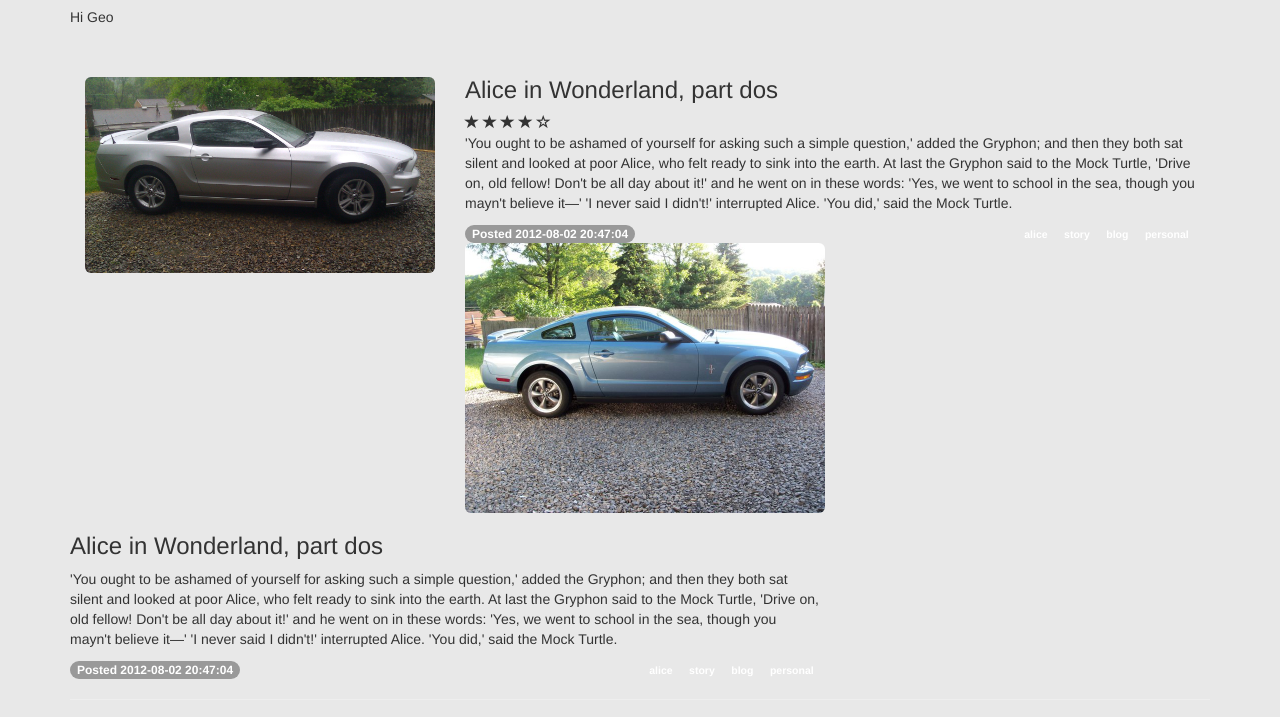
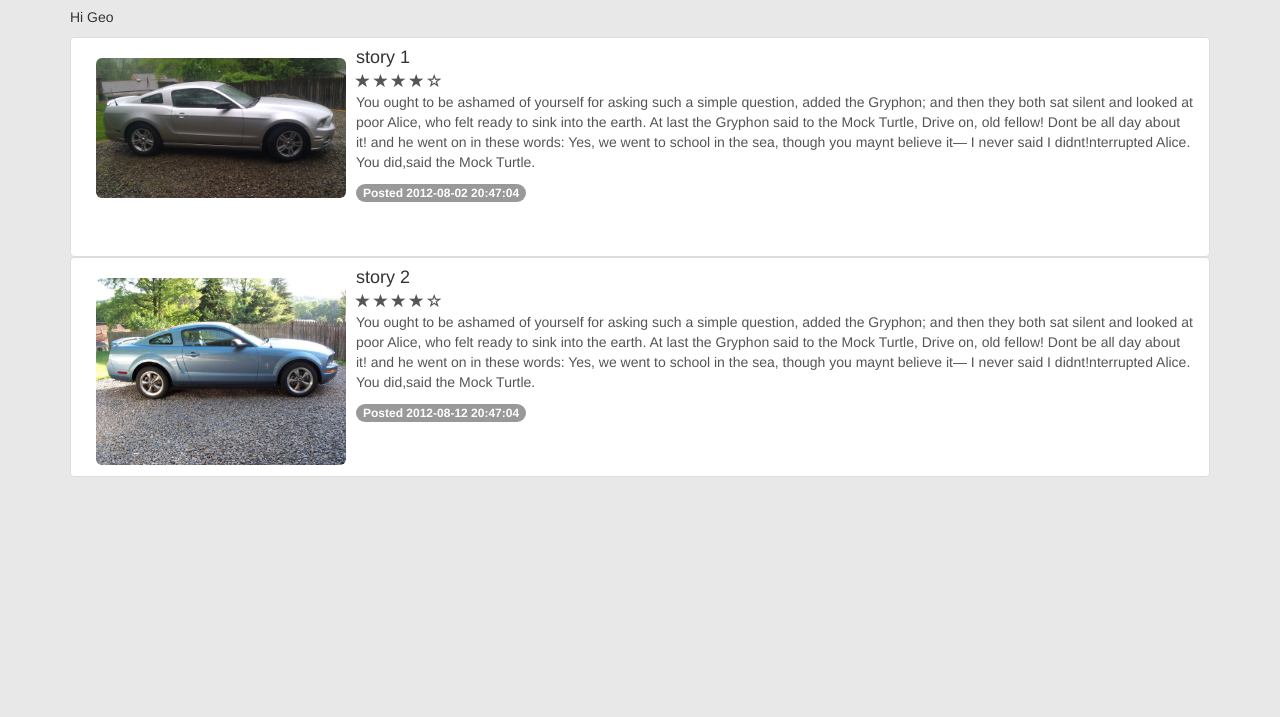
Before and after one commit to GeoPro4/TestK, a website: page src/index.html at #/page3 in a window 1280 px wide. Shown: the part 123-840 px from the top of the page. After the commit the page ends 800 px from the top, so only its background shows below. Drawn offline with Linux system fonts and the light colour scheme; files that its build step writes are made by us from their sources.

Commit message:
click list

```diff
--- a/src/js/controllers.js
+++ b/src/js/controllers.js
@@ -136,6 +136,24 @@ app.controller('BlogController', function ($scope) {
 
 app.controller('Page3Controller', function ($scope) {
 	$scope.name = 'Geo';
+	$scope.numOfStars = 5;
+
+	$scope.reviews = [
+		{
+			'title': 'story 1',
+			'imgUrl': 'img/new_stang.jpg',
+			'storyText': 'You ought to be ashamed of yourself for asking such a simple question, added the Gryphon; and then they both sat silent and looked at poor Alice, who felt ready to sink into the earth. At last the Gryphon said to the Mock Turtle, Drive on, old fellow! Dont be all day about it! and he went on in these words: Yes, we went to school in the sea, though you maynt believe it— I never said I didnt!nterrupted Alice. You did,said the Mock Turtle.',
+			'date': '2012-08-02 20:47:04',
+			'rating': 4
+		},
+		{
+			'title': 'story 2',
+			'imgUrl': 'img/stang.jpg',
+			'storyText': 'You ought to be ashamed of yourself for asking such a simple question, added the Gryphon; and then they both sat silent and looked at poor Alice, who felt ready to sink into the earth. At last the Gryphon said to the Mock Turtle, Drive on, old fellow! Dont be all day about it! and he went on in these words: Yes, we went to school in the sea, though you maynt believe it— I never said I didnt!nterrupted Alice. You did,said the Mock Turtle.',
+			'date': '2012-08-12 20:47:04',
+			'rating': 3
+		}
+	];
 });
 
 app.directive('setNgAnimate', ['$animate', function ($animate) {
--- a/src/templates/page3.html
+++ b/src/templates/page3.html
@@ -20,15 +20,17 @@
 </div><
 
 <hr/> -->
-<a
-<div class="row">
 
-	<div class="col-md-4">
-		<img alt="image" class="img-responsive img-rounded media-object" src="img/new_stang.jpg"></a>
-	</div>
+<div class="list-group">
+	<div ng-repeat="r in reviews">
+		<a href="#page2" class="list-group-item">
 
-	<div class="col-md-8">
-	    <div class="h3">Alice in Wonderland, part dos</div>
+			<h4 class="list-group-item-heading" >
+				<img alt="image" class="img-responsive img-rounded media-object pull-left" style="max-width:250px; margin:10px" ng-src="{{r.imgUrl}}">
+				{{r.title}}
+			</h4>
+
+			<p class="list-group-item-text">
 				<div class="stars">
 			        <span class="glyphicon glyphicon-star"></span>
 			        <span class="glyphicon glyphicon-star"></span>
@@ -36,36 +38,19 @@
 			        <span class="glyphicon glyphicon-star"></span>
 			        <span class="glyphicon glyphicon-star-empty"></span>
 			    </div>
-	    <p>'You ought to be ashamed of yourself for asking such a simple question,' added the Gryphon; and then they both sat silent and looked at poor Alice, who felt ready to sink into the earth. At last the Gryphon said to the Mock Turtle, 'Drive on, old fellow! Don't be all day about it!' and he went on in these words:
-	    'Yes, we went to school in the sea, though you mayn't believe it—'
-	    'I never said I didn't!' interrupted Alice.
-	    'You did,' said the Mock Turtle.</p>
+			    <p>
+			    	{{r.storyText}}
+			    </p>
 			    <div>
-	        <span class="badge badge-success">Posted 2012-08-02 20:47:04</span><div class="pull-right"><span class="label">alice</span> <span class="label">story</span> <span class="label">blog</span> <span class="label">personal</span></div>
+			        <span class="badge badge-success">Posted {{r.date | date:'medium'}}</span>
+			        <div class="pull-right">
+			        	<span class="label">alice</span>
+			        	<span class="label">story</span>
+			        	<span class="label">blog</span>
+			        	<span class="label">personal</span>
 			        </div>
 			    </div>
-
-</div>
-
-<hr/>
-
-<div class="row">
-
-	<div class="col-md-4">
-		<img alt="image" class="img-responsive img-rounded" src="img/stang.jpg"></a>
-	</div>
-
-	<div class="col-md-8">
-	    <h3>Alice in Wonderland, part dos</h3>
-	    <p>'You ought to be ashamed of yourself for asking such a simple question,' added the Gryphon; and then they both sat silent and looked at poor Alice, who felt ready to sink into the earth. At last the Gryphon said to the Mock Turtle, 'Drive on, old fellow! Don't be all day about it!' and he went on in these words:
-	    'Yes, we went to school in the sea, though you mayn't believe it—'
-	    'I never said I didn't!' interrupted Alice.
-	    'You did,' said the Mock Turtle.</p>
-	    <div>
-	        <span class="badge badge-success">Posted 2012-08-02 20:47:04</span><div class="pull-right"><span class="label">alice</span> <span class="label">story</span> <span class="label">blog</span> <span class="label">personal</span></div>
+			</p>
+		</a>
 	</div>
 </div>
-
-</div>
-
-<hr/>
```
Also changed, not shown: 1 other file. Lines whose indentation alone changed are shown as unchanged.
